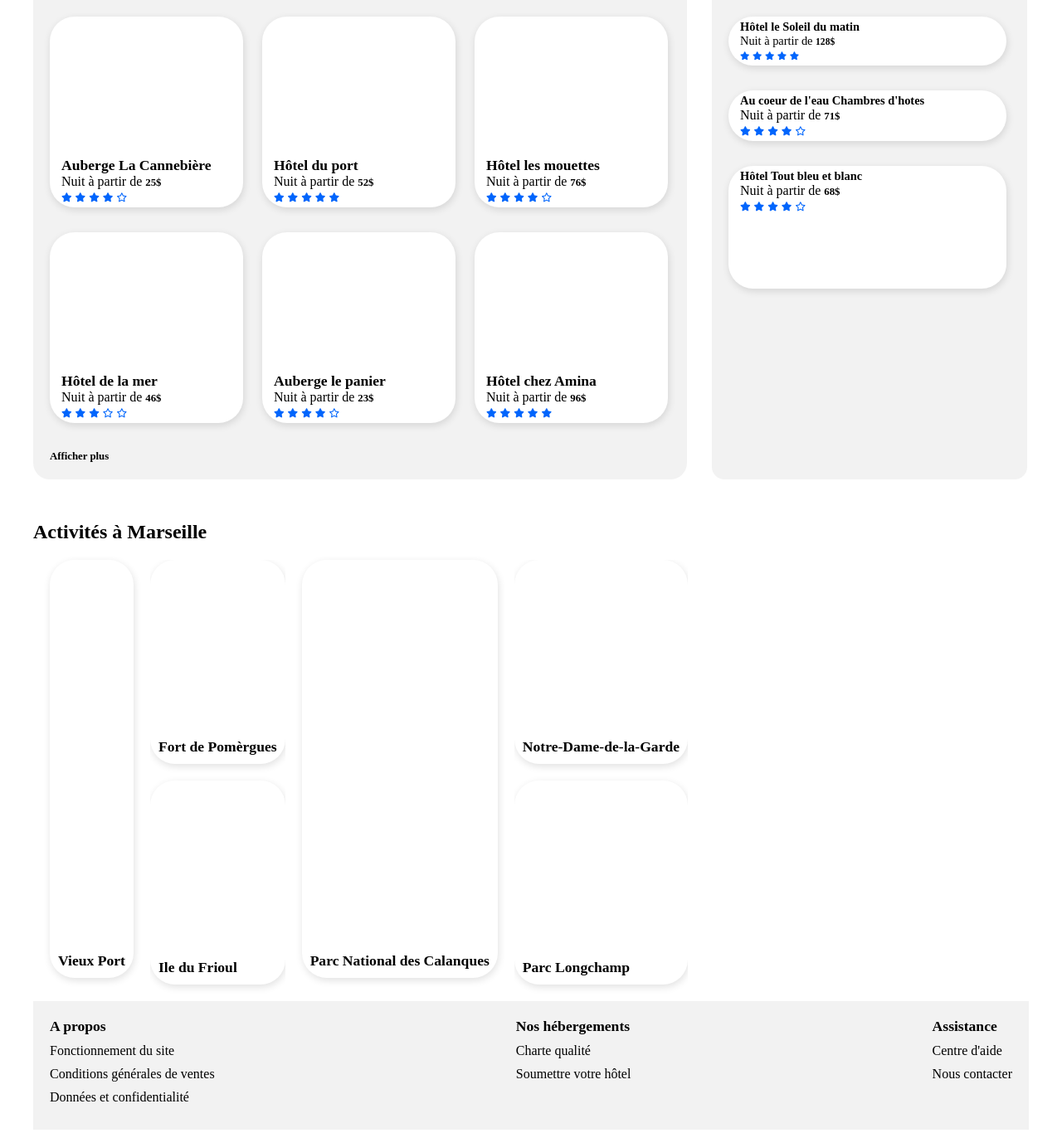
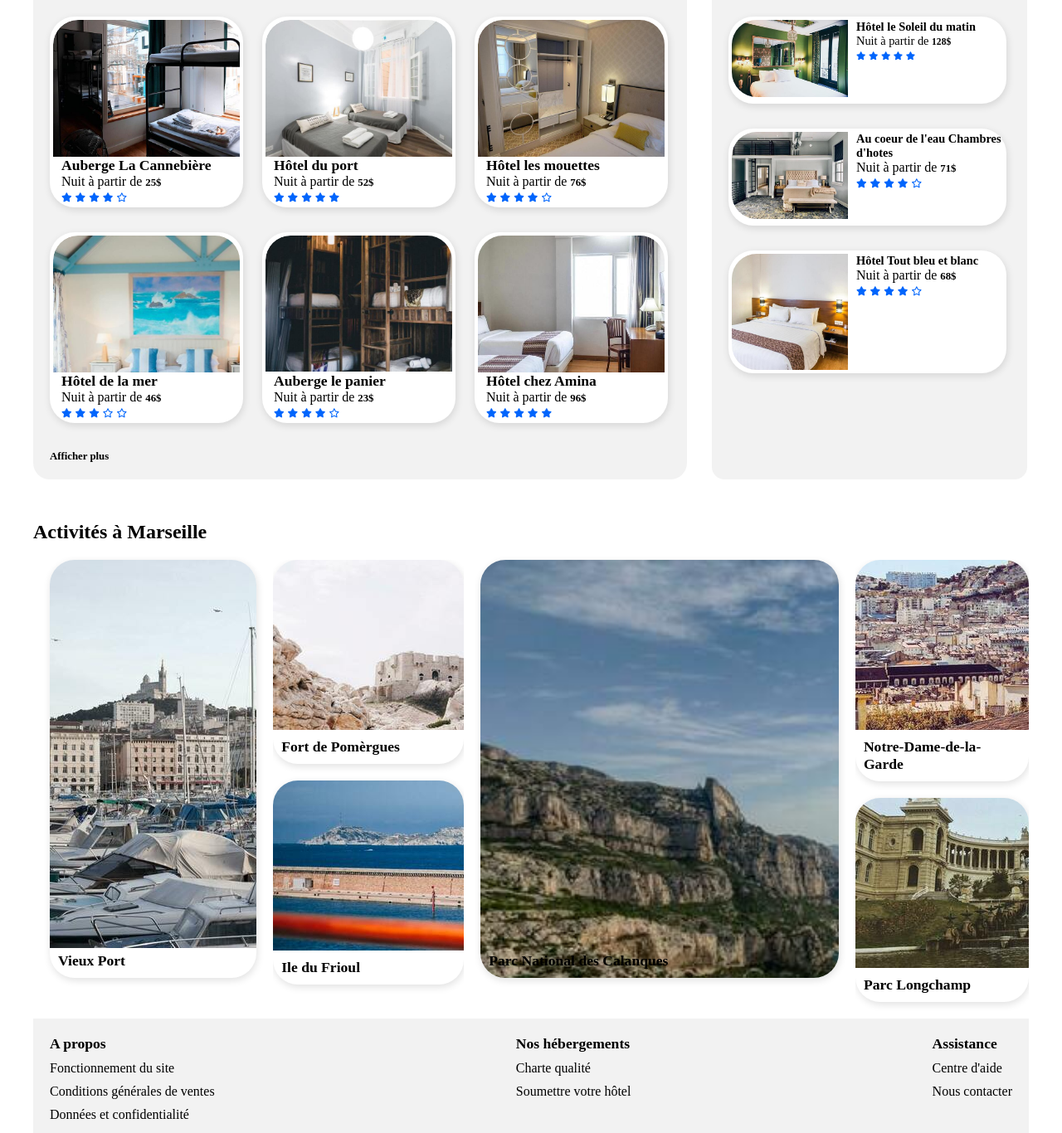
Before and after one commit to IliasCanCode/BOURAOUIilias_2_29012021, a plain HTML site: page index.html in a window 1280 px wide. Shown: the part 440-1806 px from the top of the page at 83% size. Drawn offline with Linux system fonts and the light colour scheme; a web font is replaced by a local one.

Commit message:
changement de chemins img

```diff
--- a/index.html
+++ b/index.html
@@ -11,7 +11,7 @@
     <div id="blocpage">
         <header>
             <figure id="logo">
-                    <img src="../Projet2-Reservia/images/logo/Reservia@3x.png" alt="logo de Réservia">
+                    <img src="img/Reservia@3x.png" alt="logo de Réservia">
             </figure>
 
             <nav id="menu1">
@@ -108,7 +108,7 @@
 
                     <li>
                         <figure>
-                            <img src="../Projet2-Reservia/images/hebergements/4_small/marcus-loke-WQJvWU_HZFo-unsplash.jpg" alt="">
+                            <img src="img/marcus-loke-WQJvWU_HZFo-unsplash.jpg" alt="">
                         </figure>
                         <h2>Auberge La Cannebière</h2>
                         <p>Nuit à partir de <strong>25$</strong><br>
@@ -121,7 +121,7 @@
                     </li>
                     <li>
                         <figure>
-                            <img src="../Projet2-Reservia/images/hebergements/4_small/fred-kleber-gTbaxaVLvsg-unsplash.jpg" alt="">
+                            <img src="img/fred-kleber-gTbaxaVLvsg-unsplash.jpg" alt="">
                         </figure>
 
                         <h2>Hôtel du port</h2>
@@ -135,7 +135,7 @@
                     </li>
                     <li>
                         <figure>
-                            <img src="../Projet2-Reservia/images/hebergements/4_small/reisetopia-B8WIgxA_PFU-unsplash.jpg" alt="">
+                            <img src="img/reisetopia-B8WIgxA_PFU-unsplash.jpg" alt="">
                         </figure>
 
                         <h2>Hôtel les mouettes</h2>
@@ -149,7 +149,7 @@
                     </li>
                     <li>
                         <figure>
-                            <img src="../Projet2-Reservia/images/hebergements/4_small/annie-spratt-Eg1qcIitAuA-unsplash.jpg" alt="">
+                            <img src="img/annie-spratt-Eg1qcIitAuA-unsplash.jpg" alt="">
                         </figure>
 
                         <h2>Hôtel de la mer</h2>
@@ -162,7 +162,7 @@
                     </li>
                     <li>
                         <figure id="photor">
-                            <img src="../Projet2-Reservia/images/hebergements/4_small/nicate-lee-kT-ZyaiwBe0-unsplash.jpg" alt="">
+                            <img src="img/nicate-lee-kT-ZyaiwBe0-unsplash.jpg" alt="">
                         </figure>
 
                         <h2>Auberge le panier</h2>
@@ -175,7 +175,7 @@
                     </li>
                     <li>
                         <figure id="photor2">
-                            <img src="../Projet2-Reservia/images/hebergements/4_small/febrian-zakaria-M6S1WvfW68A-unsplash.jpg" alt="">
+                            <img src="img/febrian-zakaria-M6S1WvfW68A-unsplash.jpg" alt="">
                         </figure>
 
                         <h2>Hôtel chez Amina</h2>
@@ -199,7 +199,7 @@
                 <ul id="bullesdroite">
                     <li>
                         <figure>
-                            <img src="../Projet2-Reservia/images/hebergements/4_small/emile-guillemot-Bj_rcSC5XfE-unsplash.jpg" alt="">
+                            <img src="img/emile-guillemot-Bj_rcSC5XfE-unsplash.jpg" alt="">
                         </figure>
 
                         <div class="bdp">
@@ -217,7 +217,7 @@
                     </li>
                     <li>
                         <figure>
-                            <img src="../Projet2-Reservia/images/hebergements/4_small/aw-creative-VGs8z60yT2c-unsplash.jpg" alt="">
+                            <img src="img/aw-creative-VGs8z60yT2c-unsplash.jpg" alt="">
                         </figure>
 
                         <div class="lpp">
@@ -235,7 +235,7 @@
                     </li>
                     <li>
                         <figure id="imgad">
-                            <img src="../Projet2-Reservia/images/hebergements/4_small/febrian-zakaria-sjvU0THccQA-unsplash.jpg" alt="">
+                            <img src="img/febrian-zakaria-sjvU0THccQA-unsplash.jpg" alt="">
                         </figure>
 
                         <div class="lpp">
@@ -263,7 +263,7 @@
                 <li class="plat">
                     <div>
                         <figure>
-                            <img src="../Projet2-Reservia/images/activites/4_small/reno-laithienne-QUgJhdY5Fyk-unsplash.jpg" alt="">
+                            <img src="img/reno-laithienne-QUgJhdY5Fyk-unsplash.jpg" alt="">
                         </figure>
 
                         <h2>Vieux Port</h2>
@@ -273,7 +273,7 @@
                 <li class="colonne">
                     <div class="intac">
                         <figure>
-                            <img src="../Projet2-Reservia/images/activites/4_small/paul-hermann-QFTrLdQIRhI-unsplash.jpg" alt="">
+                            <img src="img/paul-hermann-QFTrLdQIRhI-unsplash.jpg" alt="">
                         </figure>
 
                         <h2>Fort de Pomèrgues</h2>
@@ -281,7 +281,7 @@
 
                     <div class="intac">
                         <figure>
-                            <img src="../Projet2-Reservia/images/activites/4_small/kevin-hikari-rV_Qd1l-VXg-unsplash.jpg" alt="">
+                            <img src="img/kevin-hikari-rV_Qd1l-VXg-unsplash.jpg" alt="">
                         </figure>
 
                         <h2>Ile du Frioul</h2>
@@ -291,7 +291,8 @@
                 <li class="plat">
                     <div>
                         <figure id="photoac">
-                            <img src="../Projet2-Reservia/images/activites/4_small/kilyan-sockalingum-NR8-cBCN3aI-unsplash.jpg" alt="">
+                            <img src="img/kilyan-sockalingum-NR8-cBCN3aI-unsplash.jpg" alt="">
+                            <img src="img/kilyan-sockalingum-NR8-cBCN3aI-unsplash.jpg" alt="">
                         </figure>
 
                         <h2>Parc National des Calanques</h2>
@@ -301,7 +302,7 @@
                 <li class="colonne">
                      <div class="intac">
                         <figure>
-                            <img src="../Projet2-Reservia/images/activites/4_small/florian-wehde-xW9e8gdotxI-unsplash.jpg" alt="">
+                            <img src="img/florian-wehde-xW9e8gdotxI-unsplash.jpg" alt="">
                         </figure>
 
                         <h2>Notre-Dame-de-la-Garde</h2>
@@ -309,7 +310,7 @@
 
                     <div class="intac">
                         <figure>
-                            <img src="../Projet2-Reservia/images/activites/4_small/lena-paulin-wH2-EJoDcV0-unsplash.jpg" alt="">
+                            <img src="img/lena-paulin-wH2-EJoDcV0-unsplash.jpg" alt="">
                         </figure>
 
                         <h2>Parc Longchamp</h2>
```
Also changed, not shown: img/Reservia@3x.png (added), img/annie-spratt-Eg1qcIitAuA-unsplash.jpg (added), img/aw-creative-VGs8z60yT2c-unsplash.jpg (added), img/emile-guillemot-Bj_rcSC5XfE-unsplash.jpg (added), img/febrian-zakaria-M6S1WvfW68A-unsplash.jpg (added), img/febrian-zakaria-sjvU0THccQA-unsplash.jpg (added), img/florian-wehde-xW9e8gdotxI-unsplash.jpg (added), img/fred-kleber-gTbaxaVLvsg-unsplash.jpg (added), img/kevin-hikari-rV_Qd1l-VXg-unsplash.jpg (added), img/kilyan-sockalingum-NR8-cBCN3aI-unsplash.jpg (added), img/lena-paulin-wH2-EJoDcV0-unsplash.jpg (added), img/marcus-loke-WQJvWU_HZFo-unsplash.jpg (added), img/nicate-lee-kT-ZyaiwBe0-unsplash.jpg (added), img/paul-hermann-QFTrLdQIRhI-unsplash.jpg (added), 2 more files.
